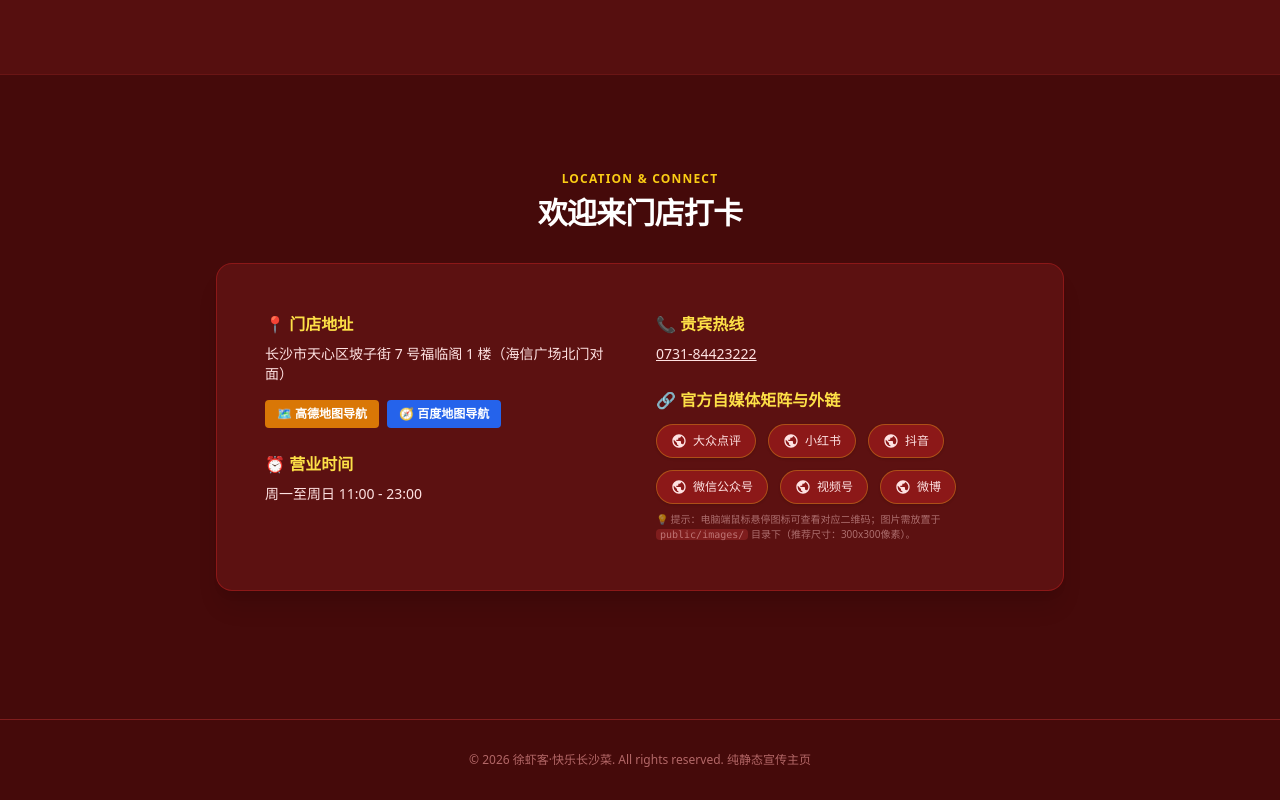
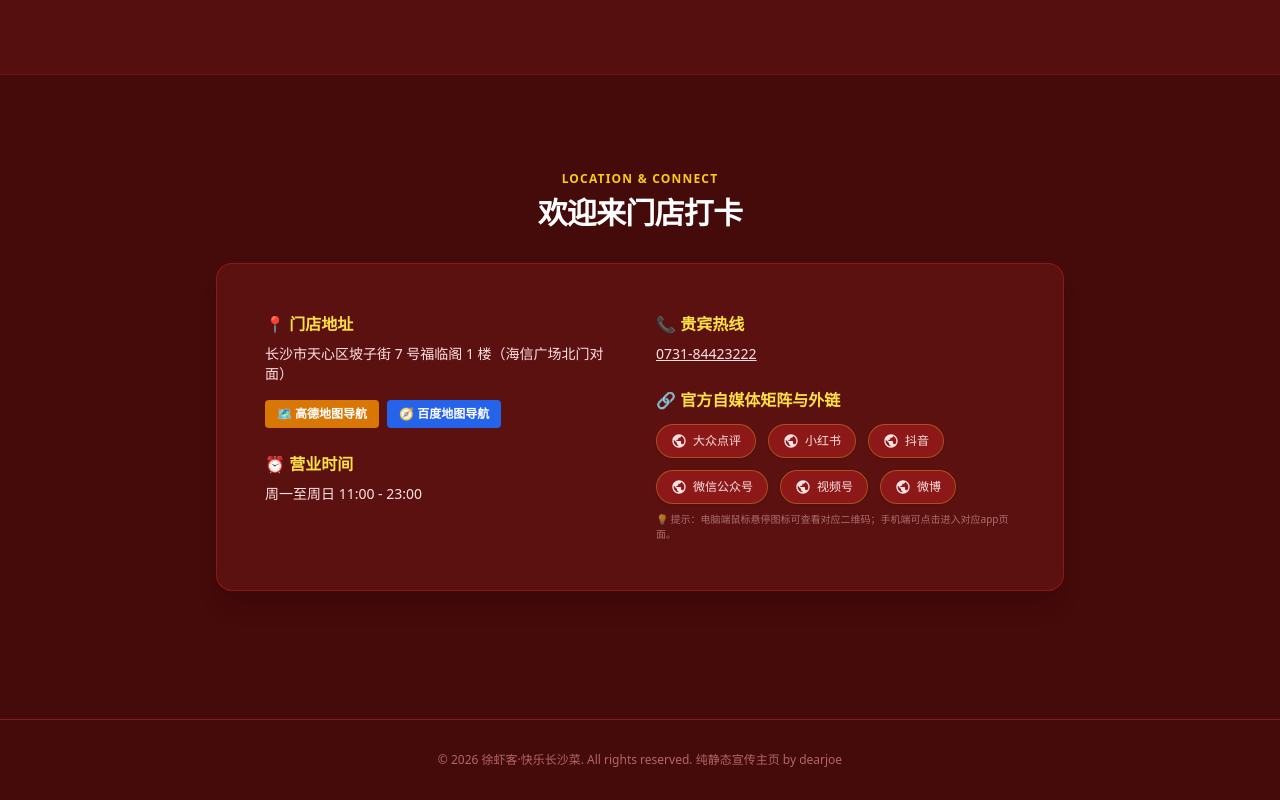
Before and after one commit to gsjsjg/xuxiak, an Astro site: page / in a window 1280 px wide. Shown: the part 1969-2769 px from the top of the page. Built offline with nearby package versions, Linux system fonts and the light colour scheme; Astro itself is replaced by a stand-in of ours.

Commit message:
Update social link for 小红书 and footer copyright

```diff
--- a/src/pages/index.astro
+++ b/src/pages/index.astro
@@ -15,7 +15,7 @@ const restaurantInfo = {
   // 社交平台外链与二维码配置
   socialLinks: [
     { name: "大众点评", url: "https://www.dianping.com/shop/G2pTkzDXI2q9iwlj", qrcode: "./images/qrcode-dianping.png", icon: "dianping" },
-    { name: "小红书", url: "https://www.xiaohongshu.com", qrcode: "./images/qrcode-xiaohongshu.png", icon: "xiaohongshu" },
+    { name: "小红书", url: "https://www.xiaohongshu.com/user/profile/65d56ebb000000000401eb5b?xhsshare=userQrCode", qrcode: "./images/qrcode-xiaohongshu.png", icon: "xiaohongshu" },
     { name: "抖音", url: "https://www.douyin.com", qrcode: "./images/qrcode-douyin.png", icon: "douyin" },
     { name: "微信公众号", url: "#", qrcode: "./images/qrcode-wechat.png", icon: "wechat" },
     { name: "视频号", url: "#", qrcode: "./images/qrcode-channels.png", icon: "channels" },
@@ -262,7 +262,7 @@ const dishes = [
             ))}
           </div>
           <p class="text-[10px] text-red-200/50 mt-2">
-            💡 提示：电脑端鼠标悬停图标可查看对应二维码；图片需放置于 <code class="bg-red-900 px-1 rounded">public/images/</code> 目录下（推荐尺寸：300x300像素）。
+            💡 提示：电脑端鼠标悬停图标可查看对应二维码；手机端可点击进入对应app页面。
           </p>
         </div>
       </div>
@@ -270,7 +270,7 @@ const dishes = [
 
     <!-- 底部版权 -->
     <footer class="bg-red-950 py-8 border-t border-red-900 text-center text-red-300/60 text-xs font-light px-4">
-      <p>© {new Date().getFullYear()} {restaurantInfo.name}. All rights reserved. 纯静态宣传主页</p>
+      <p>© {new Date().getFullYear()} {restaurantInfo.name}. All rights reserved. 纯静态宣传主页 by dearjoe</p>
     </footer>
 
   </body>
```
